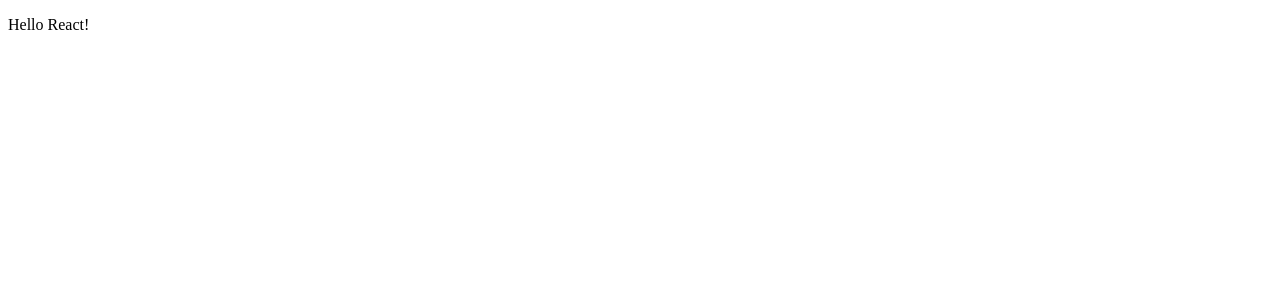
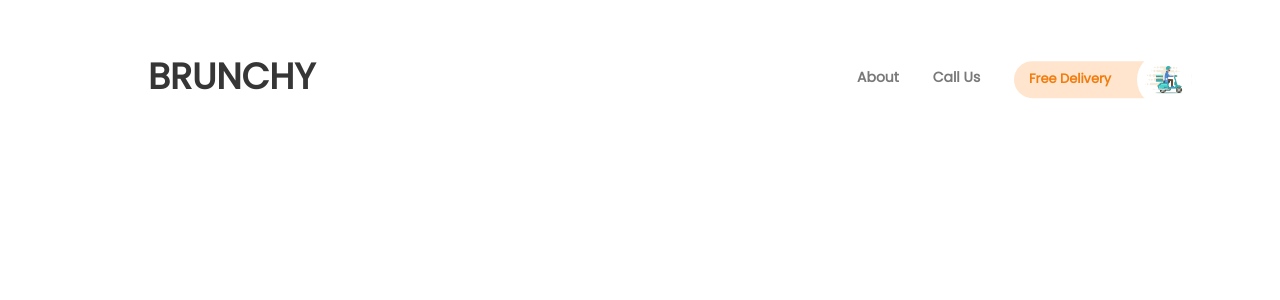
Before and after one commit to svetoslavmanolov/brunchy-app, a React (Create React App) app: page / in a window 1280 px wide. Shown: the top 300 px of the page. Built offline with nearby package versions, Linux system fonts and the light colour scheme.

Commit message:
feat: create Header component and install font Poppins

```diff
--- a/package.json
+++ b/package.json
@@ -3,6 +3,7 @@
   "version": "0.1.1",
   "private": true,
   "dependencies": {
+    "@fontsource/poppins": "^4.5.10",
     "@testing-library/jest-dom": "^5.16.5",
     "@testing-library/react": "^13.4.0",
     "@testing-library/user-event": "^13.5.0",
--- a/src/App.js
+++ b/src/App.js
@@ -1,8 +1,11 @@
+import "@fontsource/poppins";
+
+import Header from "./components/Header/Header";
 
 function App() {
   return (
     <div>
-      <p>Hello React!</p>
+      <Header />
     </div>
   );
 }
--- /dev/null
+++ b/src/components/Header/Header.css
@@ -0,0 +1,122 @@
+/*-----------------------MAIN DIV-----------*/
+.main-header-div {
+    display: flex;
+    justify-content: space-between;
+}
+
+/*---------------------LOGO---------*/
+.header-text-div {
+    margin-left: 140px;
+    margin-top: 36px;
+    width: 342px;
+    height: 64px;
+}
+
+.brunchy {
+    font-family: 'Poppins';
+    font-style: normal;
+    font-weight: 700;
+    font-size: 36px;
+    line-height: 65px;
+    color: #363636;
+}
+
+/*---------------------NAVIGATION BUTTONS---------*/
+.navigation-header {
+    display: flex;
+    justify-content: space-between;
+    width: 341px;
+    height: 55px;
+    margin-top: 45px;
+    margin-right: 74px;
+}
+
+.about {
+    font-family: 'Poppins';
+    font-weight: 600;
+    font-size: 14px;
+    color: #797979;
+}
+
+.call-us {
+    font-family: 'Poppins';
+    font-weight: 600;
+    font-size: 14px;
+    color: #797979;
+}
+
+/*----------------------------FREE DELIVERY--------*/
+.free-delivery-div {
+    width: 184px;
+    height: 55px;
+    position: relative;
+}
+
+.test-div {
+    display: flex;
+    justify-content: center;
+    align-items: center;
+    height: 37px;
+    justify-content: space-between;
+    background: #FFE5CD;
+    position: absolute;
+    top: 49%;
+    -ms-transform: translateY(-51%);
+    transform: translateY(-51%);
+    border-radius: 50px;
+}
+
+.free-delivery-inner-div {
+    width: 123px;
+    top: 50%;
+}
+
+.free-delivery-text {
+    margin-left: 15px;
+    font-family: 'Poppins';
+    font-style: normal;
+    font-weight: 600;
+    font-size: 13px;
+    color: #F17C0F;
+}
+
+.image-1 {
+    width: 40px;
+    height: 35px;
+}
+
+.free-delivery-img-div {
+    width: 55px;
+    height: 55px;
+    background-color: white;
+    border-radius: 50%;
+    display: flex;
+    justify-content: center;
+    align-items: center;
+}
+
+@media screen and (max-width: 830px) {
+    .header-text-div {
+        margin-left: 56px;
+        margin-top: 34px;
+        width: 342px;
+        height: 64px;
+    }
+}
+
+@media screen and (max-width: 430px) {
+    .header-text-div {
+        margin-left: 44px;
+        margin-top: 34px;
+        width: 342px;
+        height: 64px;
+    }
+
+    .navigation-header {
+        display: block;
+    }
+
+    .navigation-header p {
+        display: flex;
+    }
+}
--- /dev/null
+++ b/src/components/Header/Header.js
@@ -0,0 +1,29 @@
+import { Link } from "react-router-dom";
+
+import './Header.css';
+
+const Header = () => {
+    return (
+        <div className="main-header-div">
+            <div className="header-text-div">
+                <Link to="/" style={{ textDecoration: 'none' }}> <span className="brunchy">BRUNCHY</span> </Link>
+            </div>
+            <nav className="navigation-header">
+                <p className="about"><a href="https://www.dreamshot.bg" target="_blank" style={{ textDecoration: 'none', color: '#797979' }}>About</a></p>
+                <p className="call-us"><a href="https://www.dreamshot.bg" target="_blank" style={{ textDecoration: 'none', color: '#797979' }}>Call Us</a></p>
+                <div className="free-delivery-div">
+                    <div className="test-div">
+                        <div className="free-delivery-inner-div">
+                            <p className="free-delivery-text">Free Delivery</p>
+                        </div>
+                        <div className="free-delivery-img-div">
+                            <img className="image-1" src="./images/image-1.png" alt="delivery-img" />
+                        </div>
+                    </div>
+                </div>
+            </nav>
+        </div>
+    );
+}
+
+export default Header;
```
Also changed, not shown: 1 other file (tests, documents, lock files or other folders).
